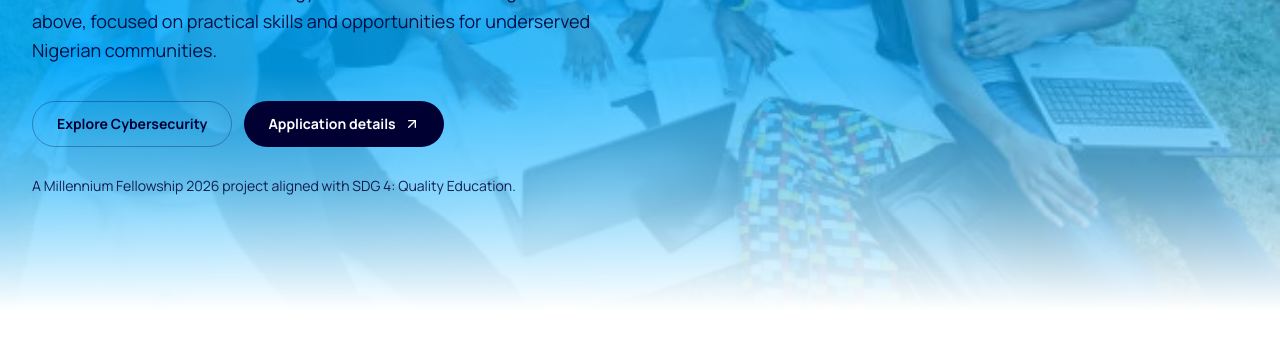
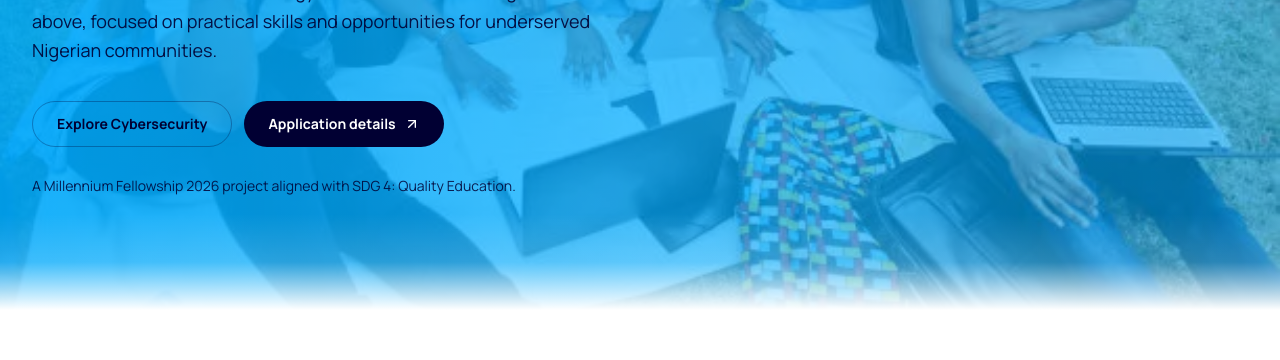
Before and after one commit to msugh1/skillspart-bootcamp, a React (Vite) app: page / in a window 1280 px wide. Shown: the part 533-893 px from the top of the page. Built offline with nearby package versions, Linux system fonts and the light colour scheme; no server answers; the HTML template or start-up script is replaced by a standard one.

Commit message:
style: reduce homepage hero bottom fade for clearer photo

```diff
--- a/src/pages/HomePage.tsx
+++ b/src/pages/HomePage.tsx
@@ -45,7 +45,7 @@ export default function HomePage() {
         {/* Fade the blue photo softly into the white section below, without a visible dividing line. */}
         <div
           aria-hidden="true"
-          className="pointer-events-none absolute inset-x-0 bottom-0 z-0 h-40 bg-gradient-to-b from-transparent via-white/40 to-white sm:h-52 lg:h-60"
+          className="pointer-events-none absolute inset-x-0 bottom-0 z-0 h-16 bg-gradient-to-b from-transparent via-white/15 to-white sm:h-20 lg:h-24"
         />
         <div className="relative z-10 mx-auto flex min-h-[34rem] max-w-7xl items-center px-5 py-16 sm:min-h-[38rem] sm:px-8 sm:py-20 lg:min-h-[42rem] lg:py-28">
           <div className="w-full max-w-3xl">
```
